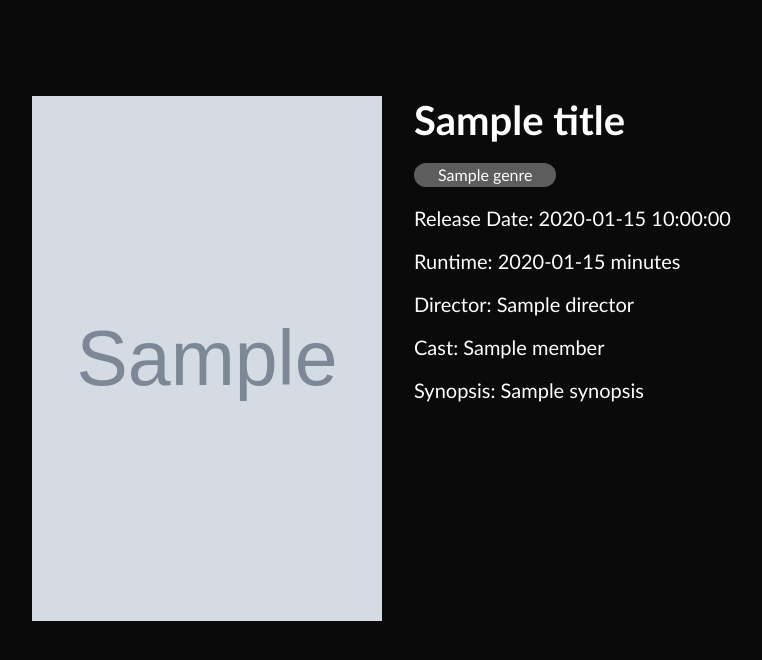
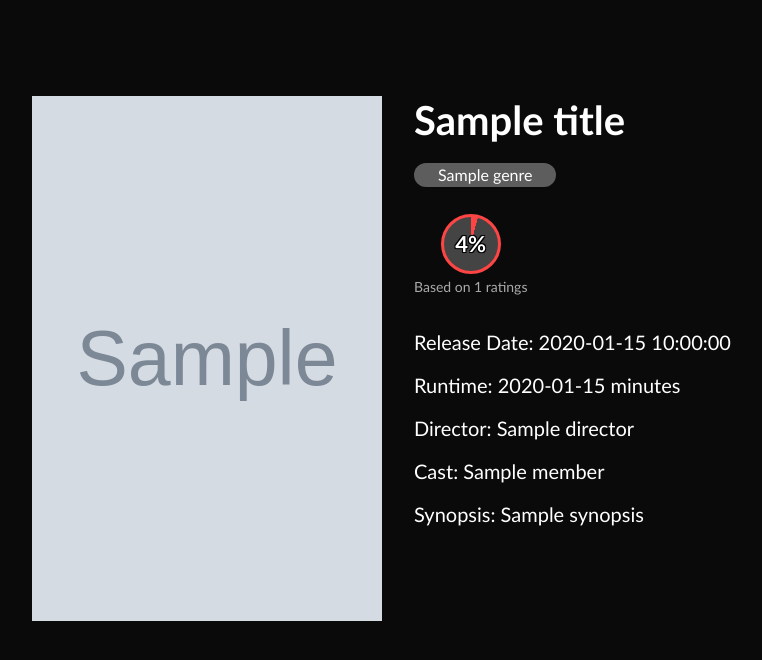
Before and after one commit to Dior15/BlueCircuit, a Flask app: template client/templates/moviepage.html in a window 1280 px wide. Shown: the part 110-770 px from the top of the page, without its empty margins (97-859 px from the left). Run offline with Flask 3, Linux system fonts and the light colour scheme; the template is opened without the code that fills it: most values are stand-ins (such as "Sample title", 1, 10 or a date in 2020); grey boxes marked "Sample" are stand-in pictures.

Commit message:
Added ratings to movie pages

```diff
--- a/client/app.py
+++ b/client/app.py
@@ -121,7 +121,6 @@ def login():
     )
     return jsonify(response), status
 
-
 @app.route('/signup', methods=['POST'])
 def signup():
     data = request.json
--- a/client/static/moviepagestyle.css
+++ b/client/static/moviepagestyle.css
@@ -85,3 +85,33 @@ a:active {
     text-decoration: none;
     color: white;
 }
+
+.rating-container {
+    display: flex;
+    flex-direction: column;
+    justify-self: left;
+    margin-top: 1vh;
+    margin-bottom: 2vh;
+}
+
+#rating-circle {
+    border-radius: 50%;
+    width: 60px;
+    height: 60px;
+    display: flex;
+    align-items: center;
+    justify-content: center;
+    font-size: 22px;
+    font-weight: bold;
+    color: white;
+    text-shadow: -1px -1px 0 #000, 1px -1px 0 #000, -1px 1px 0 #000, 1px 1px 0 #000;
+    border: 3px solid #00ff88;
+    transition: transform 0.3s ease;
+    margin: 0 auto;
+}
+
+#rating-count {
+    font-size: 14px;
+    color: #aaaaaa;
+    margin-top: 0.5vh;
+}
--- a/client/templates/moviepage.html
+++ b/client/templates/moviepage.html
@@ -49,7 +49,19 @@
 
           <br>
 
-          <div class="">
+          <div class="rating-container">
+            {% set ringColor = '#00ff88' if rating >= 7 else '#ffaa00' if rating >= 5 else '#ff4444' %}
+            <div id="rating-circle"
+              style="border-color: {{ ringColor }};
+                    background: conic-gradient({{ ringColor }} {{ rating }}%, #444444 {{ rating }}%);">
+                <span>{{ rating }}%</span>
+            </div>
+            <p id="rating-count">Based on {{ ratingCount }} ratings</p>
+          </div>
+
+          <br>
+
+          <div class="info">
             <p>Release Date: {{ releaseDate if releaseDate else "Unknown" }}</p>
             <br>
             <p>Runtime: {{ runtime if runtime else "Unknown"}} minutes</p>
```
Also changed, not shown: client/movies.py (+12 -2 lines).
